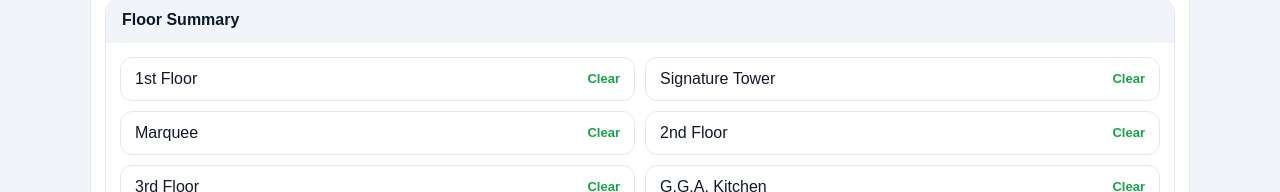
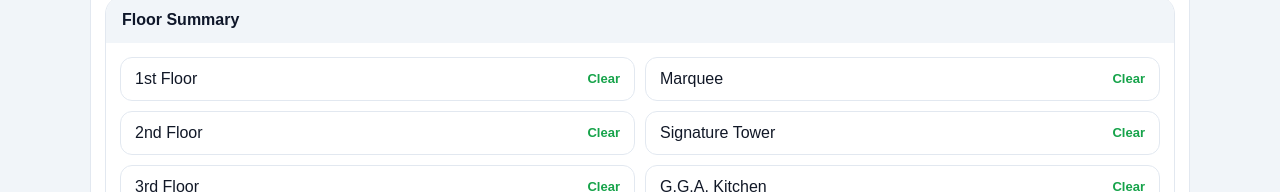
Before and after one commit to Dapsey01/Health-Saftey-Inspection, a React (Vite) app: page / in a window 1280 px wide. Shown: the part 1996-2188 px from the top of the page. Built offline with nearby package versions, Linux system fonts and the light colour scheme.

Commit message:
Update App.jsx

```diff
--- a/src/App.jsx
+++ b/src/App.jsx
@@ -420,8 +420,17 @@ export default function App() {
     URL.revokeObjectURL(url);
   };
 
-  const previewLeft = [floorSummary[0], floorSummary[3], floorSummary[2]].filter(Boolean);
-  const previewRight = [floorSummary[4], floorSummary[1], floorSummary[5]].filter(Boolean);
+  const previewLeft = [
+  floorSummary.find((f) => f.floor === "1st Floor"),
+  floorSummary.find((f) => f.floor === "2nd Floor"),
+  floorSummary.find((f) => f.floor === "3rd Floor"),
+].filter(Boolean);
+
+const previewRight = [
+  floorSummary.find((f) => f.floor === "Marquee"),
+  floorSummary.find((f) => f.floor === "Signature Tower"),
+  floorSummary.find((f) => f.floor === "G.G.A. Kitchen"),
+].filter(Boolean);
 
   return (
     <div style={styles.page}>
```
